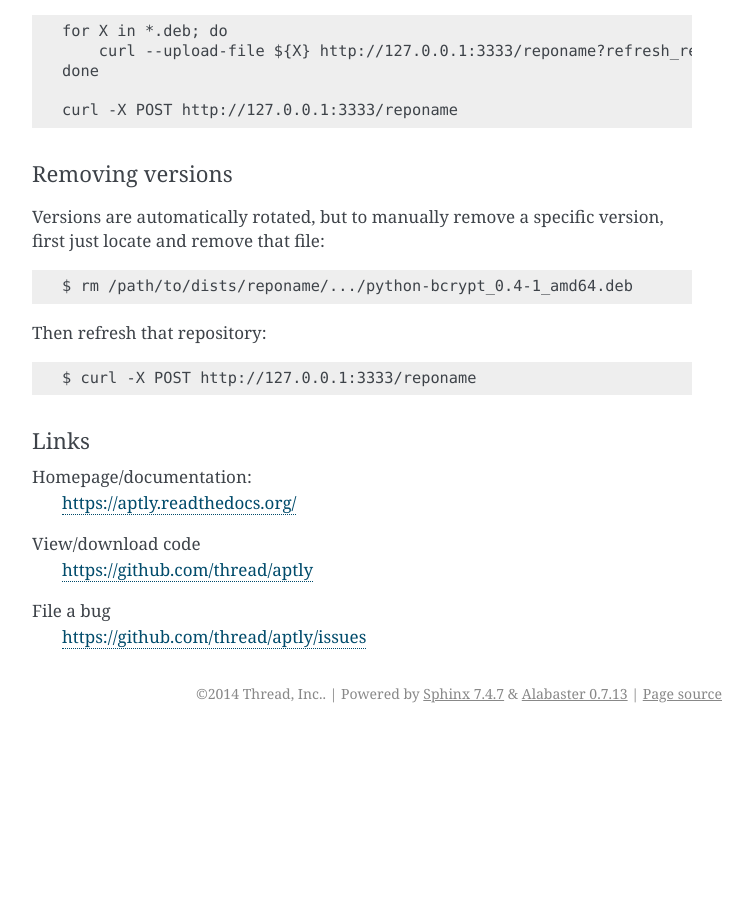
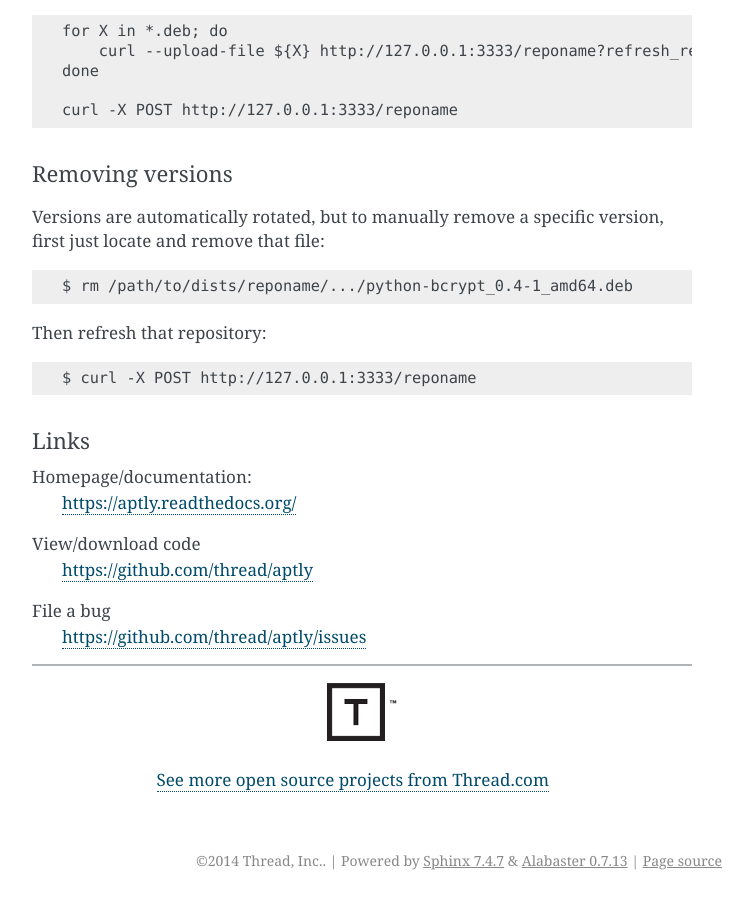
Before and after one commit to thread/captain, a Sphinx documentation site: the page built from docs/index.rst, in a window 1280 px wide and 900 px high, scrolled down 1829 px. Shown: the whole window, without its empty margins (388-1141 px from the left). Built offline with Sphinx 7.4.7, drawn with Linux system fonts in a browser that asks for light colours; before the commit the page ends 2562 px from its top, so only the background shows below that.

```diff
--- a/docs/index.rst
+++ b/docs/index.rst
@@ -3,3 +3,11 @@
    :target: http://dev.thread.com/
 
 .. include:: ../README.rst
+
+----
+
+.. figure:: images/thread.png
+   :align: center
+   :target: http://dev.thread.com/
+
+   `See more open source projects from Thread.com <http://dev.thread.com/>`_
```
